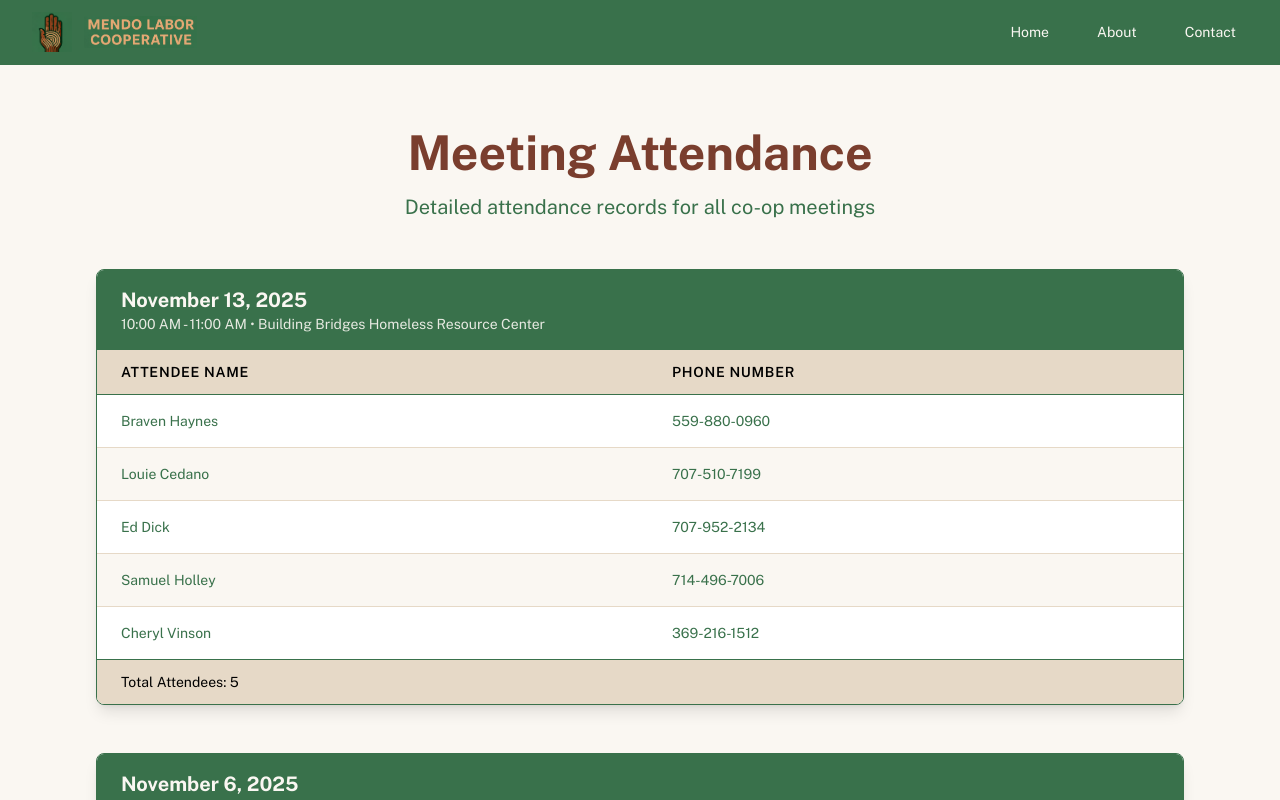
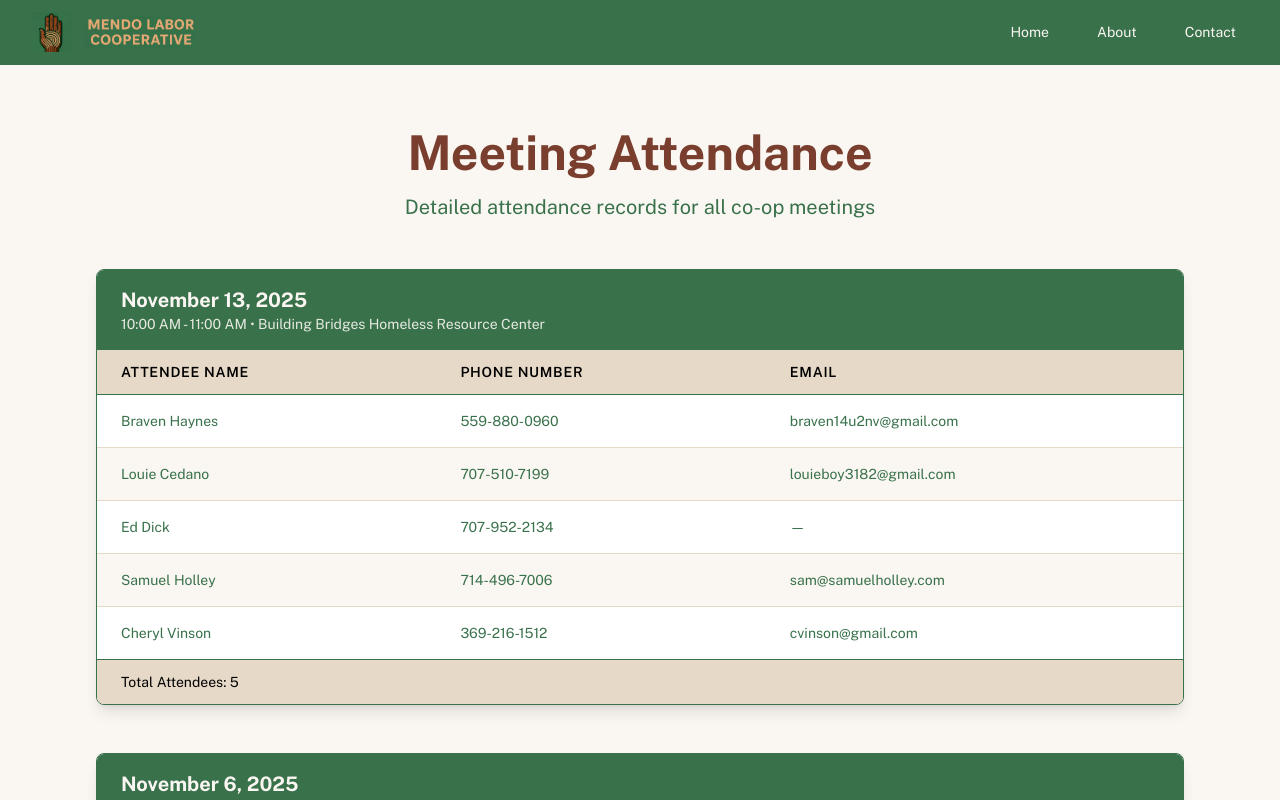
Before and after one commit to samuelmholley1/mendolaborcoop.ukiahumc.org, a Next.js app: page /attendance in a window 1280 px wide. Shown: the top 800 px of the page. Built offline with nearby package versions, Linux system fonts and the light colour scheme.

Commit message:
Add email addresses to attendance page
- Added email column to attendance table
- Cheryl Vinson: cvinson@gmail.com
- Louie Cedano: louieboy3182@gmail.com
- Samuel Holley: sam@samuelholley.com
- Braven Haynes: braven14u2nv@gmail.com
- Shows '—' for members without email on file

```diff
--- a/pages/attendance.tsx
+++ b/pages/attendance.tsx
@@ -8,18 +8,18 @@ const AttendancePage: React.FC = () => {
     time: string;
     location: string;
     notes?: string;
-    attendees: Array<{ name: string; phone: string }>;
+    attendees: Array<{ name: string; phone: string; email?: string }>;
   }> = [
     {
       date: 'November 13, 2025',
       time: '10:00 AM - 11:00 AM',
       location: 'Building Bridges Homeless Resource Center',
       attendees: [
-        { name: 'Braven Haynes', phone: '559-880-0960' },
-        { name: 'Louie Cedano', phone: '707-510-7199' },
+        { name: 'Braven Haynes', phone: '559-880-0960', email: 'braven14u2nv@gmail.com' },
+        { name: 'Louie Cedano', phone: '707-510-7199', email: 'louieboy3182@gmail.com' },
         { name: 'Ed Dick', phone: '707-952-2134' },
-        { name: 'Samuel Holley', phone: '714-496-7006' },
-        { name: 'Cheryl Vinson', phone: '369-216-1512' }
+        { name: 'Samuel Holley', phone: '714-496-7006', email: 'sam@samuelholley.com' },
+        { name: 'Cheryl Vinson', phone: '369-216-1512', email: 'cvinson@gmail.com' }
       ]
     },
     {
@@ -27,12 +27,12 @@ const AttendancePage: React.FC = () => {
       time: '10:00 AM - 11:00 AM',
       location: 'Building Bridges Homeless Resource Center',
       attendees: [
-        { name: 'Braven Haynes', phone: '559-880-0960' },
-        { name: 'Louie Cedano', phone: '707-510-7199' },
+        { name: 'Braven Haynes', phone: '559-880-0960', email: 'braven14u2nv@gmail.com' },
+        { name: 'Louie Cedano', phone: '707-510-7199', email: 'louieboy3182@gmail.com' },
         { name: 'Ed Dick', phone: '707-952-2134' },
-        { name: 'Samuel Holley', phone: '714-496-7006' },
+        { name: 'Samuel Holley', phone: '714-496-7006', email: 'sam@samuelholley.com' },
         { name: 'Michele Robbins', phone: '530-801-1030' },
-        { name: 'Cheryl Vinson', phone: '369-216-1512' }
+        { name: 'Cheryl Vinson', phone: '369-216-1512', email: 'cvinson@gmail.com' }
       ]
     },
     {
@@ -40,11 +40,11 @@ const AttendancePage: React.FC = () => {
       time: '10:00 AM - 11:00 AM',
       location: 'Building Bridges Homeless Resource Center',
       attendees: [
-        { name: 'Louie Cedano', phone: '707-510-7199' },
+        { name: 'Louie Cedano', phone: '707-510-7199', email: 'louieboy3182@gmail.com' },
         { name: 'Ed Dick', phone: '707-952-2134' },
-        { name: 'Samuel Holley', phone: '714-496-7006' },
+        { name: 'Samuel Holley', phone: '714-496-7006', email: 'sam@samuelholley.com' },
         { name: 'Dale Klingsorge', phone: '916-639-7141' },
-        { name: 'Cheryl Vinson', phone: '369-216-1512' }
+        { name: 'Cheryl Vinson', phone: '369-216-1512', email: 'cvinson@gmail.com' }
       ]
     },
     {
@@ -52,13 +52,13 @@ const AttendancePage: React.FC = () => {
       time: '10:00 AM - 11:00 AM',
       location: 'Building Bridges Homeless Resource Center',
       attendees: [
-        { name: 'Braven Haynes', phone: '559-880-0960' },
-        { name: 'Louie Cedano', phone: '707-510-7199' },
+        { name: 'Braven Haynes', phone: '559-880-0960', email: 'braven14u2nv@gmail.com' },
+        { name: 'Louie Cedano', phone: '707-510-7199', email: 'louieboy3182@gmail.com' },
         { name: 'Ed Dick', phone: '707-952-2134' },
-        { name: 'Samuel Holley', phone: '714-496-7006' },
+        { name: 'Samuel Holley', phone: '714-496-7006', email: 'sam@samuelholley.com' },
         { name: 'Dale Klingsorge', phone: '916-639-7141' },
         { name: 'Michele Robbins', phone: '530-801-1030' },
-        { name: 'Cheryl Vinson', phone: '369-216-1512' }
+        { name: 'Cheryl Vinson', phone: '369-216-1512', email: 'cvinson@gmail.com' }
       ]
     }
   ];
@@ -117,6 +117,9 @@ const AttendancePage: React.FC = () => {
                         <th className="px-6 py-3 text-left text-sm font-headline font-semibold text-black uppercase tracking-wider">
                           Phone Number
                         </th>
+                        <th className="px-6 py-3 text-left text-sm font-headline font-semibold text-black uppercase tracking-wider">
+                          Email
+                        </th>
                       </tr>
                     </thead>
                     <tbody className="divide-y divide-sand">
@@ -127,6 +130,9 @@ const AttendancePage: React.FC = () => {
                           </td>
                           <td className="px-6 py-4 whitespace-nowrap text-sm font-body text-moss">
                             {attendee.phone}
+                          </td>
+                          <td className="px-6 py-4 whitespace-nowrap text-sm font-body text-moss">
+                            {attendee.email || '—'}
                           </td>
                         </tr>
                       ))}
```
